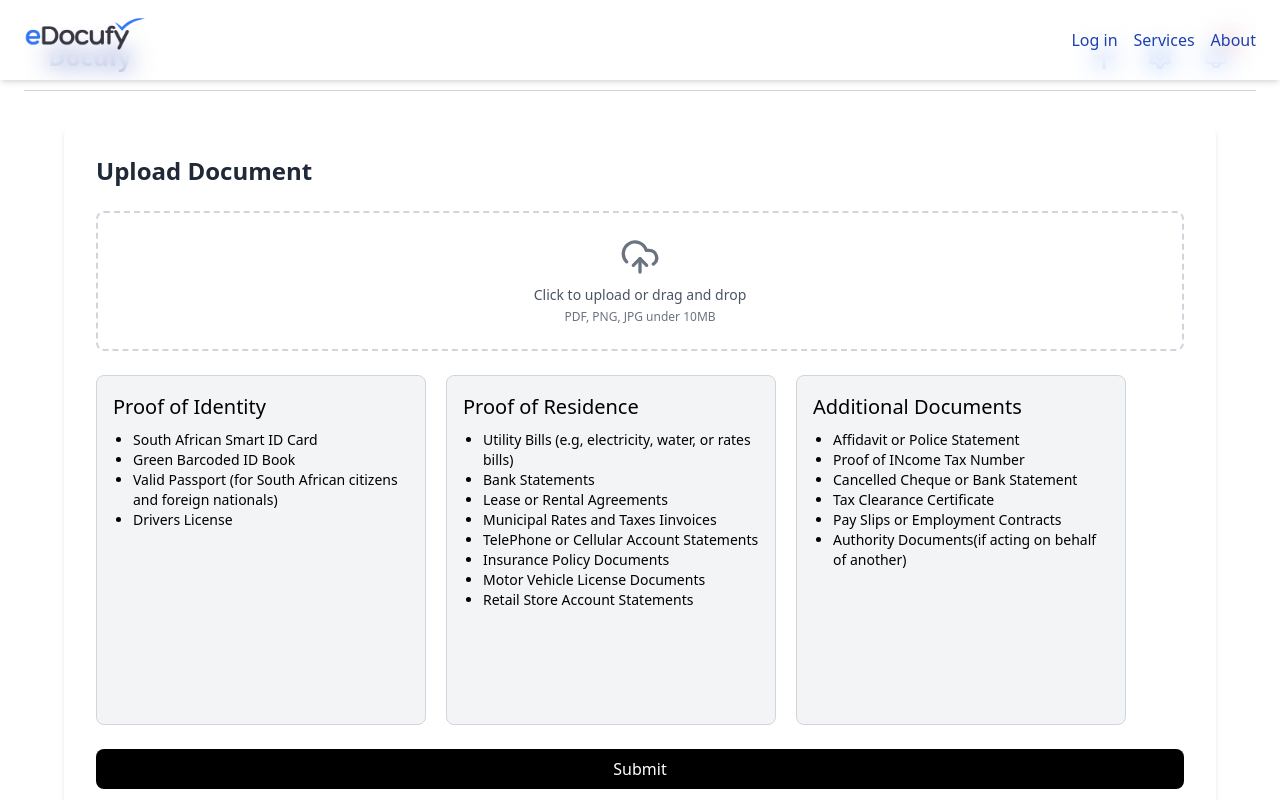
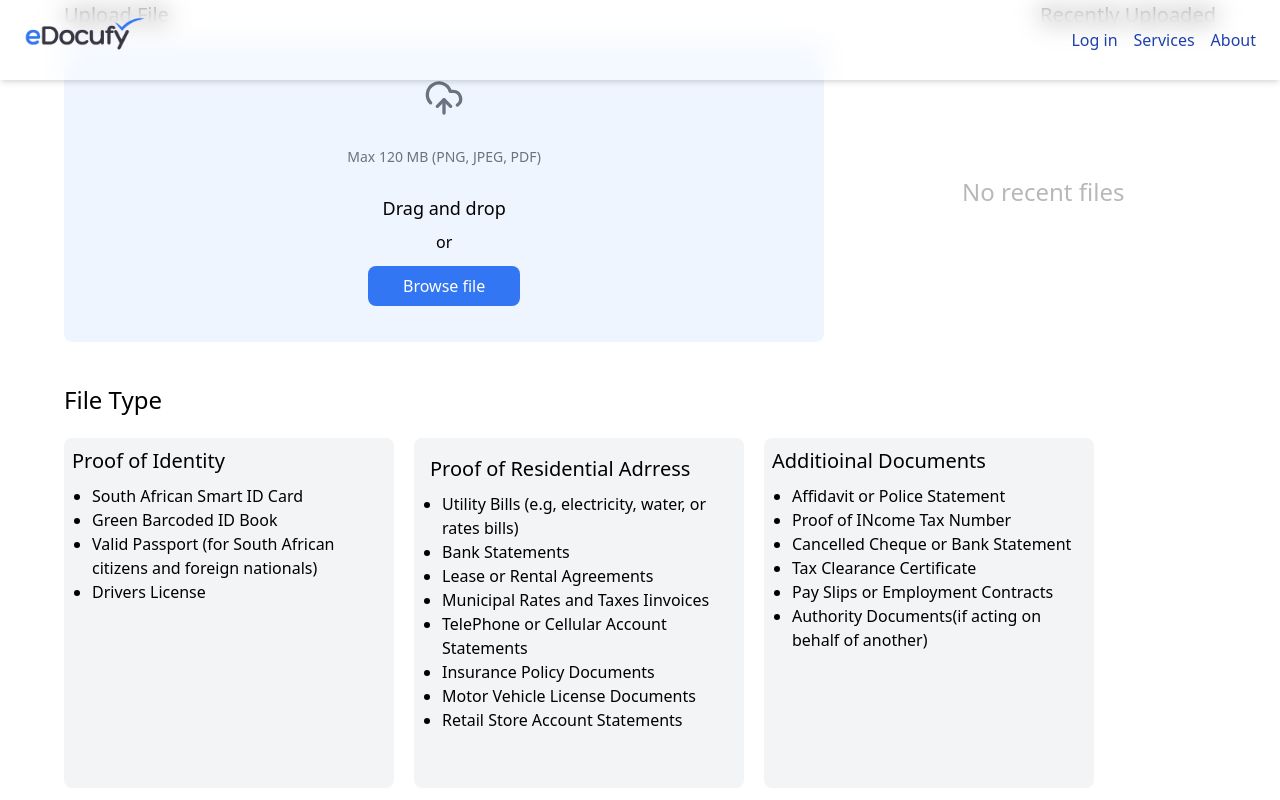
Before and after one commit to marc-yusufu/document-verification-docufy, a React (Vite) app: page / in a window 1280 px wide. Shown: the top 800 px of the page. Built offline with nearby package versions, Linux system fonts and the light colour scheme.

Commit message:
new upload screen

```diff
--- a/src/App.tsx
+++ b/src/App.tsx
@@ -15,6 +15,7 @@ import ServicesPage from "./Screens/Services";
 import AboutUs from "./Screens/AboutUs";
 import Home from "./Screens/Home";
 import Upload from "./Screens/Upload";
+import UploadFile from "./Screens/UploadFile";
 import SignUpScreen from "./Authentication/SignUp_Screen";
 import LoginScreen from "./Authentication/Login_Screen";
 import VerificationScreen from "./Authentication/Verification_screen";
@@ -66,7 +67,7 @@ const App = () => {
         <Route path="/signup" element={<SignUpScreen />} />
         <Route path="/verify" element={<VerificationScreen />} />
         <Route path="/home" element={<Home />} />
-        <Route path="/" element={<Upload />} />
+        <Route path="/" element={<UploadFile />} />
         <Route path="/services" element={<ServicesPage />} />
         <Route path="/about" element={<AboutUs />} />
         <Route path="/settings" element={<SettingPage />} />
--- a/src/Screens/UploadFile.tsx
+++ b/src/Screens/UploadFile.tsx
@@ -10,7 +10,7 @@ type uploadedFiles = {
     lastModified: number;
 }
 
-export default function Upload(){
+export default function UploadFile(){
 
     /*for openCV resizing and denoising*/
     const canvasInputRef = useRef<HTMLCanvasElement>(null);
```
